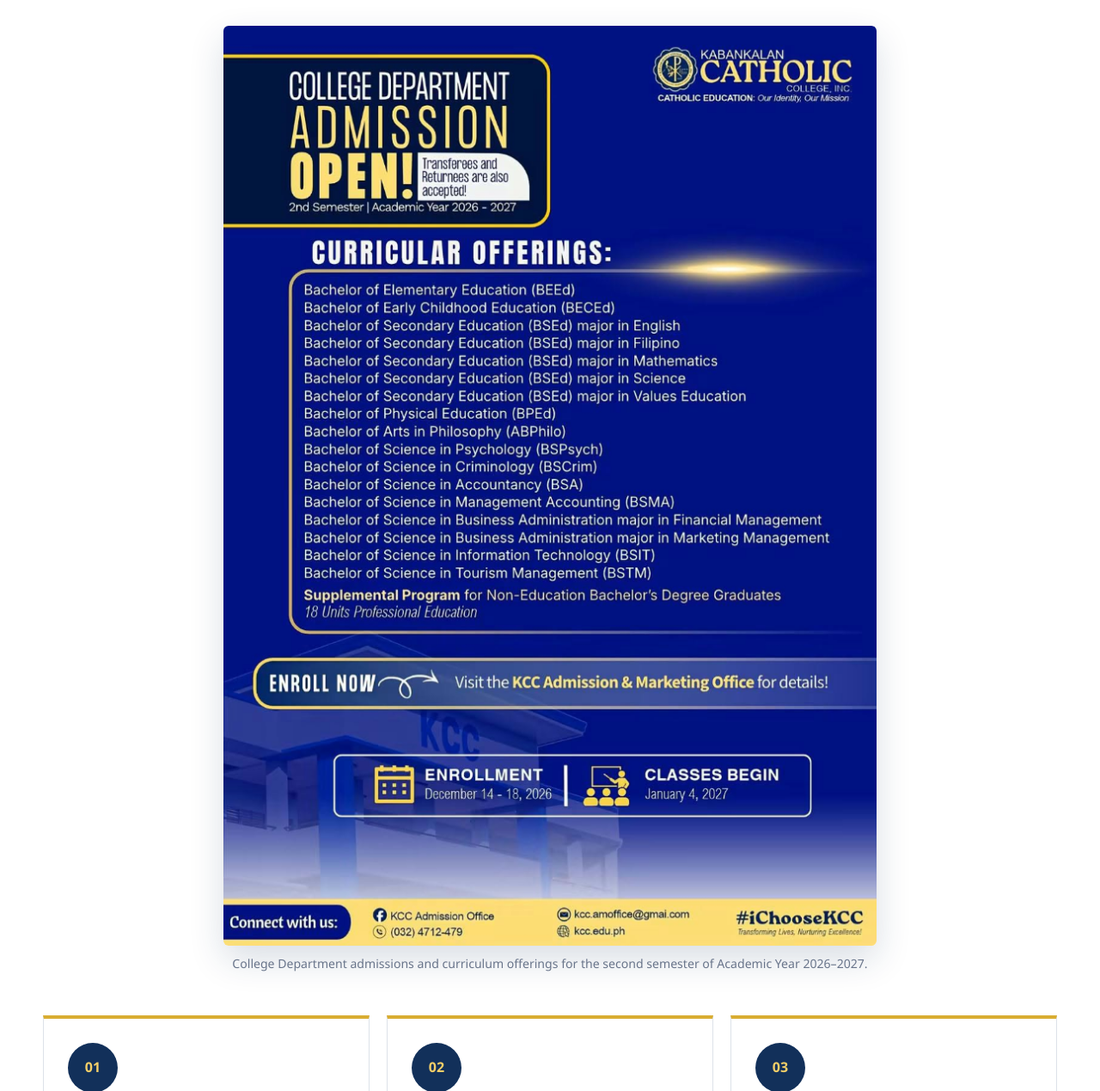
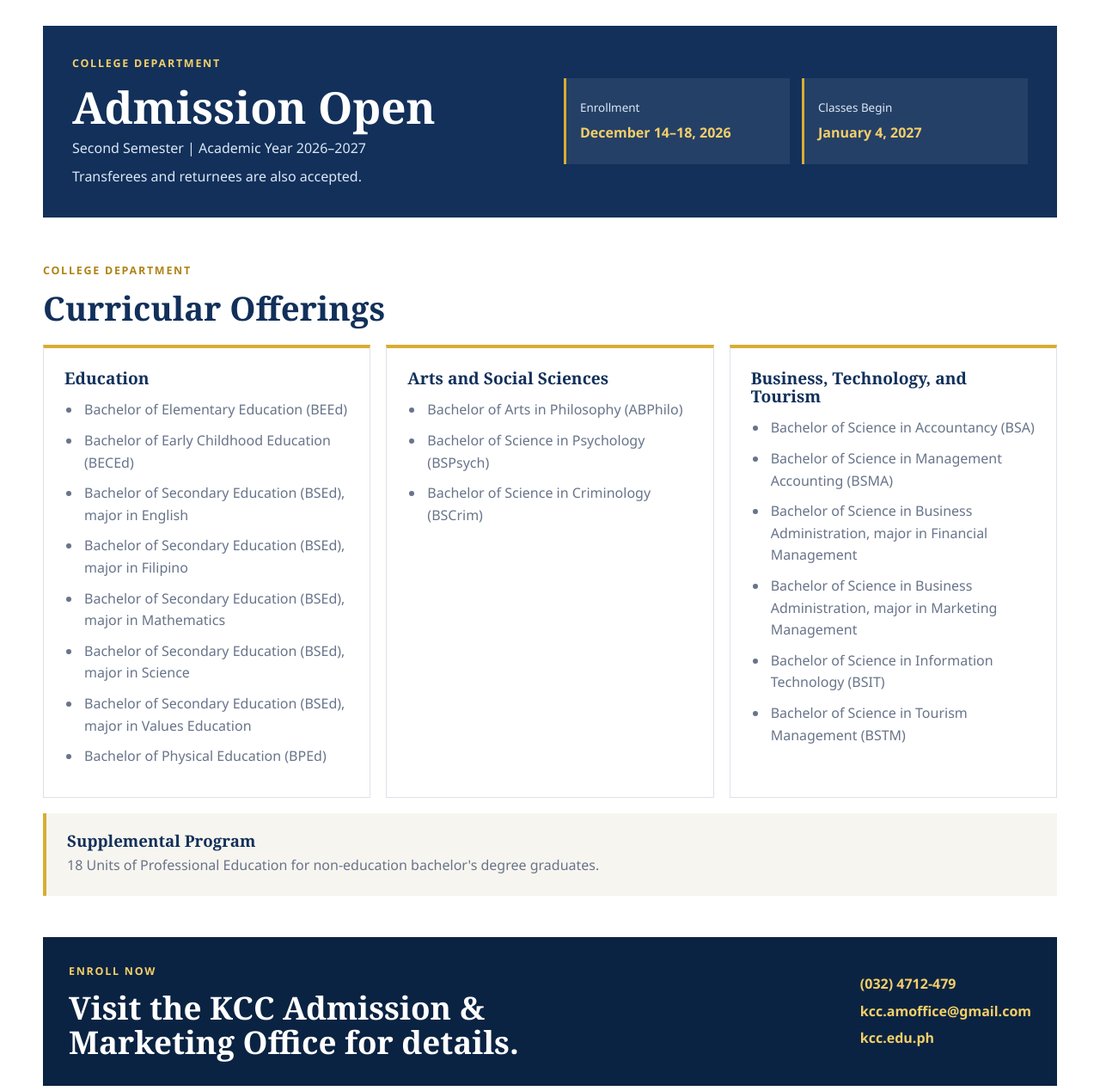
Before and after one commit to josh200411700/LAROMBE-Project-2, a plain HTML site: page courses.html in a window 1280 px wide. Shown: the part 651-1920 px from the top of the page at 86% size. Drawn offline with Linux system fonts and the light colour scheme.

Commit message:
changing the picture into words

```diff
--- a/assets/css/style.css
+++ b/assets/css/style.css
@@ -55,9 +55,6 @@ h3 { color: var(--navy); }
 .section-tint { background: var(--cream); }
 .section-heading { max-width: 700px; margin-bottom: 38px; }
 .section-heading.center, .center { text-align: center; margin-inline: auto; }
-.course-poster { max-width: 760px; margin: 0 auto 48px; }
-.course-poster img { display: block; width: 100%; height: auto; border-radius: 6px; box-shadow: 0 16px 40px rgba(18,48,90,.16); }
-.course-poster figcaption { margin-top: 10px; color: var(--muted); font-size: .88rem; text-align: center; }
 .feature-grid, .program-grid, .faculty-grid { display: grid; grid-template-columns: repeat(3,1fr); gap: 20px; }
 .feature-card, .program-card, .faculty-grid article { background: var(--white); border: 1px solid var(--line); border-top: 4px solid var(--gold); padding: 28px; }
 .feature-card span { color: #b88a17; font-weight: 800; }
@@ -73,6 +70,27 @@ h3 { color: var(--navy); }
 .program-card { min-height: 260px; }
 .program-number { width: 58px; height: 58px; display: grid; place-items: center; border-radius: 50%; background: var(--navy); color: #f4cf68; font-weight: 800; }
 .program-card a { display: inline-block; margin-top: 18px; color: var(--navy); font-weight: 800; }
+.admissions-panel { display: grid; grid-template-columns: 1fr 1fr; gap: 32px; align-items: center; margin-bottom: 52px; padding: 34px; background: var(--navy); color: var(--white); }
+.admissions-panel h2, .admissions-contact h2 { color: var(--white); }
+.admissions-panel p { margin-top: 8px; color: #dce7f4; }
+.admissions-dates { display: grid; grid-template-columns: 1fr 1fr; gap: 14px; }
+.admissions-dates div { min-height: 100px; display: grid; align-content: center; gap: 6px; padding: 16px; border-left: 3px solid var(--gold); background: rgba(255,255,255,.08); }
+.admissions-dates span { color: #dce7f4; font-size: .84rem; }
+.admissions-dates strong { color: #f4cf68; }
+.offerings-heading { margin-bottom: 22px; }
+.offerings-heading h2 { font-size: clamp(2rem, 3vw, 2.8rem); }
+.offerings-grid { display: grid; grid-template-columns: repeat(3,1fr); gap: 18px; }
+.offering-card { padding: 24px; border: 1px solid var(--line); border-top: 4px solid var(--gold); background: var(--white); }
+.offering-card h3 { margin-bottom: 14px; font-size: 1.2rem; }
+.offering-card ul { padding-left: 20px; color: var(--muted); }
+.offering-card li { margin: 10px 0; padding-left: 3px; }
+.supplemental-program { margin-top: 18px; padding: 22px 24px; background: var(--cream); border-left: 4px solid var(--gold); }
+.supplemental-program h3 { margin-bottom: 6px; }
+.supplemental-program p { color: var(--muted); }
+.admissions-contact { display: flex; align-items: center; justify-content: space-between; gap: 28px; margin-top: 48px; padding: 30px; background: var(--navy-dark); color: var(--white); }
+.admissions-contact h2 { max-width: 650px; font-size: clamp(1.6rem, 3vw, 2.3rem); }
+.admissions-contact-links { display: grid; gap: 6px; flex-shrink: 0; }
+.admissions-contact-links a { color: #f4cf68; font-weight: 700; }
 .detail-grid { display: grid; grid-template-columns: 1.4fr .6fr; gap: 60px; }
 .detail-grid article p { margin: 18px 0; color: var(--muted); }
 .detail-grid article h3 { margin-top: 26px; }
@@ -120,6 +138,7 @@ footer { background: var(--navy-dark); color: #bac8da; padding: 52px 0 24px; }
   .nav-list.open { position: absolute; left: 20px; right: 20px; top: 76px; display: grid; gap: 0; background: var(--white); box-shadow: 0 16px 35px rgba(18,48,90,.16); padding: 10px 20px; }
   .nav-list.open li { padding: 12px 0; border-bottom: 1px solid var(--line); }
   .feature-grid, .program-grid, .faculty-grid { grid-template-columns: 1fr 1fr; }
+  .offerings-grid { grid-template-columns: 1fr 1fr; }
 }
 
 @media (max-width: 760px) {
@@ -131,6 +150,8 @@ footer { background: var(--navy-dark); color: #bac8da; padding: 52px 0 24px; }
   .hero-copy { width: 92%; padding: 50px 0; }
   .hero-visual { position: absolute; right: -30%; bottom: 0; width: 75%; opacity: .25; }
   .feature-grid, .program-grid, .faculty-grid, .split, .detail-grid, .contact-grid, .footer-grid { grid-template-columns: 1fr; }
+  .admissions-panel, .offerings-grid { grid-template-columns: 1fr; }
+  .admissions-contact { align-items: flex-start; flex-direction: column; }
   .section { padding: 70px 0; }
   .split, .detail-grid, .contact-grid { gap: 38px; }
   .image-panel { min-height: 340px; }
--- a/courses.html
+++ b/courses.html
@@ -7,15 +7,74 @@
     <section class="page-banner"><div class="container"><span class="eyebrow">Academic Programs</span><h1>Find your pathway</h1></div></section>
     <section class="section"><div class="container">
       <div class="section-heading"><span class="eyebrow dark">Programs of Study</span><h2>Build knowledge. Develop purpose.</h2></div>
-      <figure class="course-poster">
-        <img src="assets/images/kcc-course-offerings.png" alt="Kabankalan Catholic College second semester 2026–2027 admission announcement and curriculum offerings, including education, arts, psychology, criminology, accountancy, business, information technology, and tourism programs.">
-        <figcaption>College Department admissions and curriculum offerings for the second semester of Academic Year 2026–2027.</figcaption>
-      </figure>
-      <div class="program-grid">
-        <article class="program-card"><div class="program-number">01</div><h3>Education</h3><p>Prepare to guide, inspire, and support future generations.</p><a href="course-details.html">Learn more &rarr;</a></article>
-        <article class="program-card"><div class="program-number">02</div><h3>Business</h3><p>Develop leadership and practical skills for modern organizations.</p><a href="course-details.html">Learn more &rarr;</a></article>
-        <article class="program-card"><div class="program-number">03</div><h3>Information Technology</h3><p>Explore computing, systems, and technology-driven solutions.</p><a href="course-details.html">Learn more &rarr;</a></article>
+      <section class="admissions-panel" aria-labelledby="admissions-title">
+        <div>
+          <span class="eyebrow">College Department</span>
+          <h2 id="admissions-title">Admission Open</h2>
+          <p>Second Semester | Academic Year 2026–2027</p>
+          <p>Transferees and returnees are also accepted.</p>
+        </div>
+        <div class="admissions-dates">
+          <div><span>Enrollment</span><strong>December 14–18, 2026</strong></div>
+          <div><span>Classes Begin</span><strong>January 4, 2027</strong></div>
+        </div>
+      </section>
+
+      <div class="offerings-heading">
+        <span class="eyebrow dark">College Department</span>
+        <h2>Curricular Offerings</h2>
       </div>
+      <div class="offerings-grid">
+        <section class="offering-card">
+          <h3>Education</h3>
+          <ul>
+            <li>Bachelor of Elementary Education (BEEd)</li>
+            <li>Bachelor of Early Childhood Education (BECEd)</li>
+            <li>Bachelor of Secondary Education (BSEd), major in English</li>
+            <li>Bachelor of Secondary Education (BSEd), major in Filipino</li>
+            <li>Bachelor of Secondary Education (BSEd), major in Mathematics</li>
+            <li>Bachelor of Secondary Education (BSEd), major in Science</li>
+            <li>Bachelor of Secondary Education (BSEd), major in Values Education</li>
+            <li>Bachelor of Physical Education (BPEd)</li>
+          </ul>
+        </section>
+        <section class="offering-card">
+          <h3>Arts and Social Sciences</h3>
+          <ul>
+            <li>Bachelor of Arts in Philosophy (ABPhilo)</li>
+            <li>Bachelor of Science in Psychology (BSPsych)</li>
+            <li>Bachelor of Science in Criminology (BSCrim)</li>
+          </ul>
+        </section>
+        <section class="offering-card">
+          <h3>Business, Technology, and Tourism</h3>
+          <ul>
+            <li>Bachelor of Science in Accountancy (BSA)</li>
+            <li>Bachelor of Science in Management Accounting (BSMA)</li>
+            <li>Bachelor of Science in Business Administration, major in Financial Management</li>
+            <li>Bachelor of Science in Business Administration, major in Marketing Management</li>
+            <li>Bachelor of Science in Information Technology (BSIT)</li>
+            <li>Bachelor of Science in Tourism Management (BSTM)</li>
+          </ul>
+        </section>
+      </div>
+
+      <aside class="supplemental-program">
+        <h3>Supplemental Program</h3>
+        <p>18 Units of Professional Education for non-education bachelor's degree graduates.</p>
+      </aside>
+
+      <section class="admissions-contact" aria-labelledby="admissions-contact-title">
+        <div>
+          <span class="eyebrow">Enroll Now</span>
+          <h2 id="admissions-contact-title">Visit the KCC Admission &amp; Marketing Office for details.</h2>
+        </div>
+        <div class="admissions-contact-links">
+          <a href="tel:+63324712479">(032) 4712-479</a>
+          <a href="mailto:kcc.amoffice@gmail.com">kcc.amoffice@gmail.com</a>
+          <a href="https://kcc.edu.ph" target="_blank" rel="noopener noreferrer">kcc.edu.ph</a>
+        </div>
+      </section>
     </div></section>
   </main>
   <div id="site-footer"></div>
```
